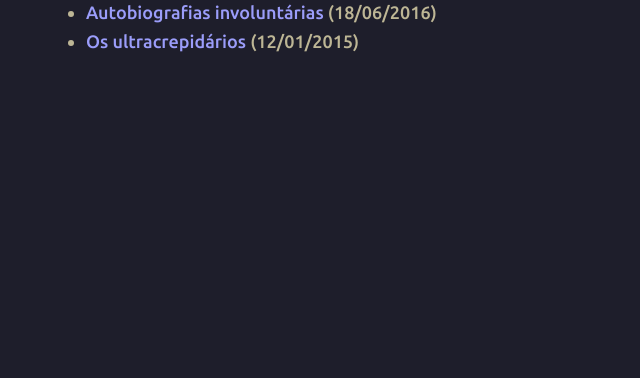
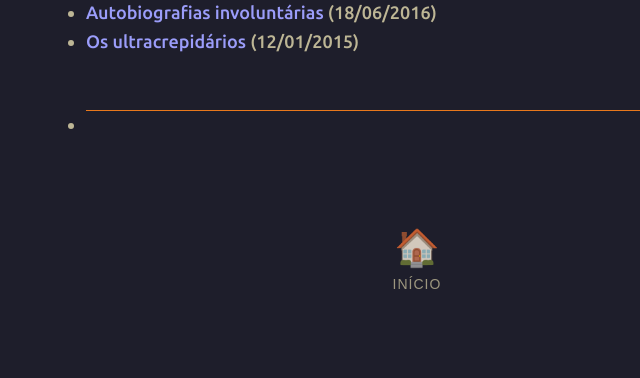
Before and after one commit to joaquim-capitao/queime-depois-de-ler, a Jekyll site: the page built from index.md, in a window 1280 px wide. Shown: the part 1602-1980 px from the top of the page, without its empty margins (223-863 px from the left). Built offline with Jekyll 4.4.1, drawn with Linux system fonts in a browser that asks for light colours; our own code applies the rules of GitHub Pages for plain Markdown files; before the commit the page ends 1785 px from its top, so only the background shows below that.

Commit message:
Add footer section with homepage link
Added footer with a link to the homepage.

```diff
--- a/index.md
+++ b/index.md
@@ -57,3 +57,12 @@
 * [A minha infância feliz](https://sites.google.com/view/20211105infancia/inf%C3%A2ncia) (25/12/2018)
 * [Autobiografias involuntárias](https://app.simplenote.com/p/hnXRnr) (18/06/2016)
 * [Os ultracrepidários](http://simp.ly/p/s9HSvN) (12/01/2015)
+
+* ---
+
+<footer style="text-align: center; margin-top: 60px; padding: 30px 0; clear: both;">
+            <a href="{{ 'https://joaquim-capitao.github.io/' | relative_url }}" style="text-decoration: none; color: inherit; display: inline-flex; flex-direction: column; align-items: center; gap: 8px; opacity: 0.8; transition: opacity 0.2s;" title="Voltar ao índice">
+                <span style="font-size: 36px; line-height: 1;">🏠</span>
+                <span style="font-size: 14px; font-family: sans-serif; letter-spacing: 1px; text-transform: uppercase;">Início</span>
+            </a>
+        </footer>
```
